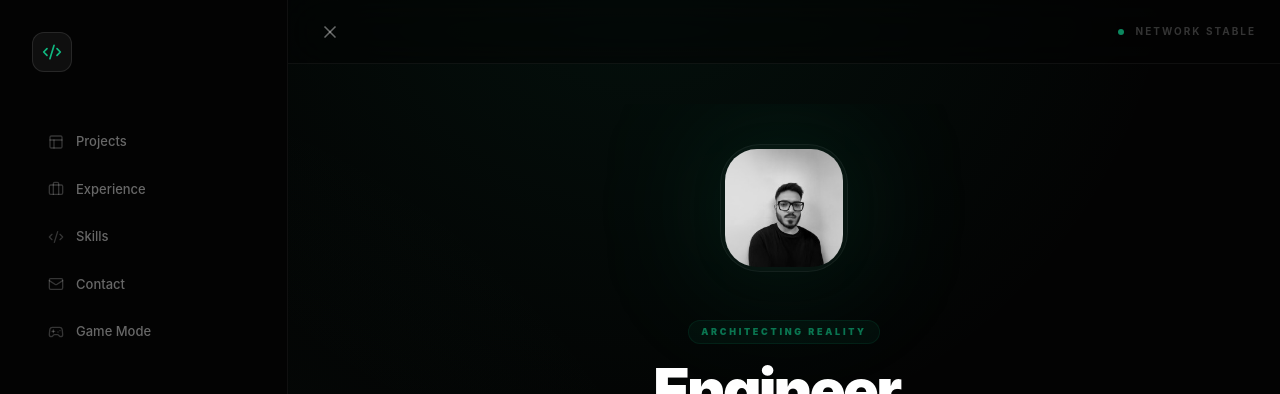
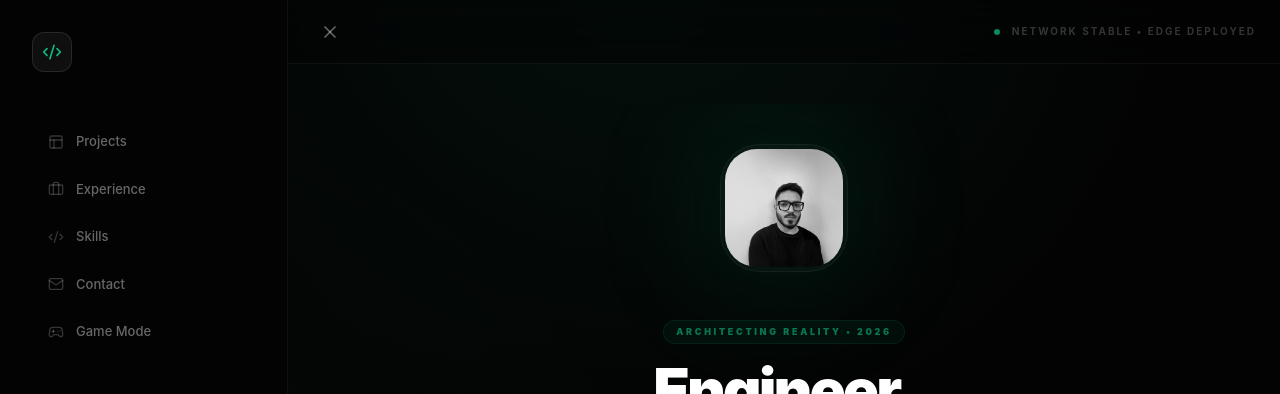
Before and after one commit to bhavukar/bhavuk.website, a Next.js app: page / in a window 1280 px wide. Shown: the top 394 px of the page. Built offline with nearby package versions, Linux system fonts and the light colour scheme.

Commit message:
ui: add edge deployed status indicator and update reality badge

```diff
--- a/app/page.tsx
+++ b/app/page.tsx
@@ -518,7 +518,7 @@ export default function Home() {
           </button>
           <div className="flex items-center gap-3">
             <div className="w-1.5 h-1.5 rounded-full bg-emerald-500 animate-pulse" />
-            <span className="text-[10px] font-bold tracking-[0.2em] text-white/20 uppercase">Network Stable</span>
+            <span className="text-[10px] font-bold tracking-[0.2em] text-white/20 uppercase">Network Stable • Edge Deployed</span>
           </div>
         </header>
 
@@ -535,7 +535,7 @@ export default function Home() {
                   </div>
                   <div className="space-y-6 px-4">
                     <div className="flex flex-col gap-3 sm:gap-4 items-center">
-                       <div className="px-3 py-1 rounded-full bg-emerald-500/5 border border-emerald-500/10 text-[9px] text-emerald-500/60 font-black uppercase tracking-[0.3em]">Architecting Reality</div>
+                       <div className="px-3 py-1 rounded-full bg-emerald-500/5 border border-emerald-500/10 text-[9px] text-emerald-500/60 font-black uppercase tracking-[0.3em]">Architecting Reality • 2026</div>
                        <h1 className="text-4xl sm:text-6xl font-black tracking-tighter text-white">Engineer.<br /><span className="text-emerald-500">Architect.</span></h1>
                     </div>
                     <p className="text-white/40 text-[13px] sm:text-sm max-w-sm mx-auto font-medium leading-relaxed">I build resilient digital ecosystems, from low-level CLI tools to high-performance mobile architectures.</p>
```
